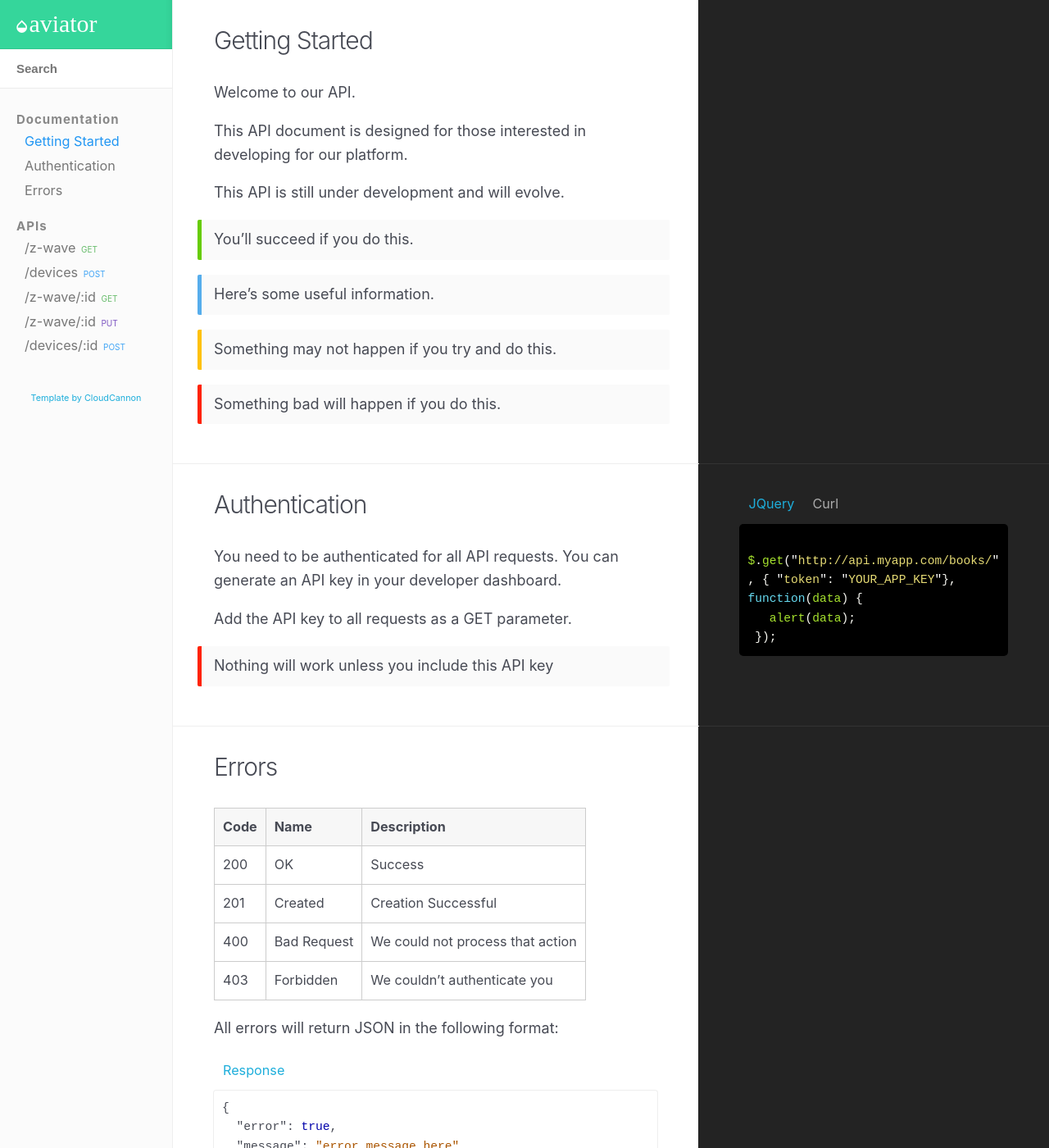
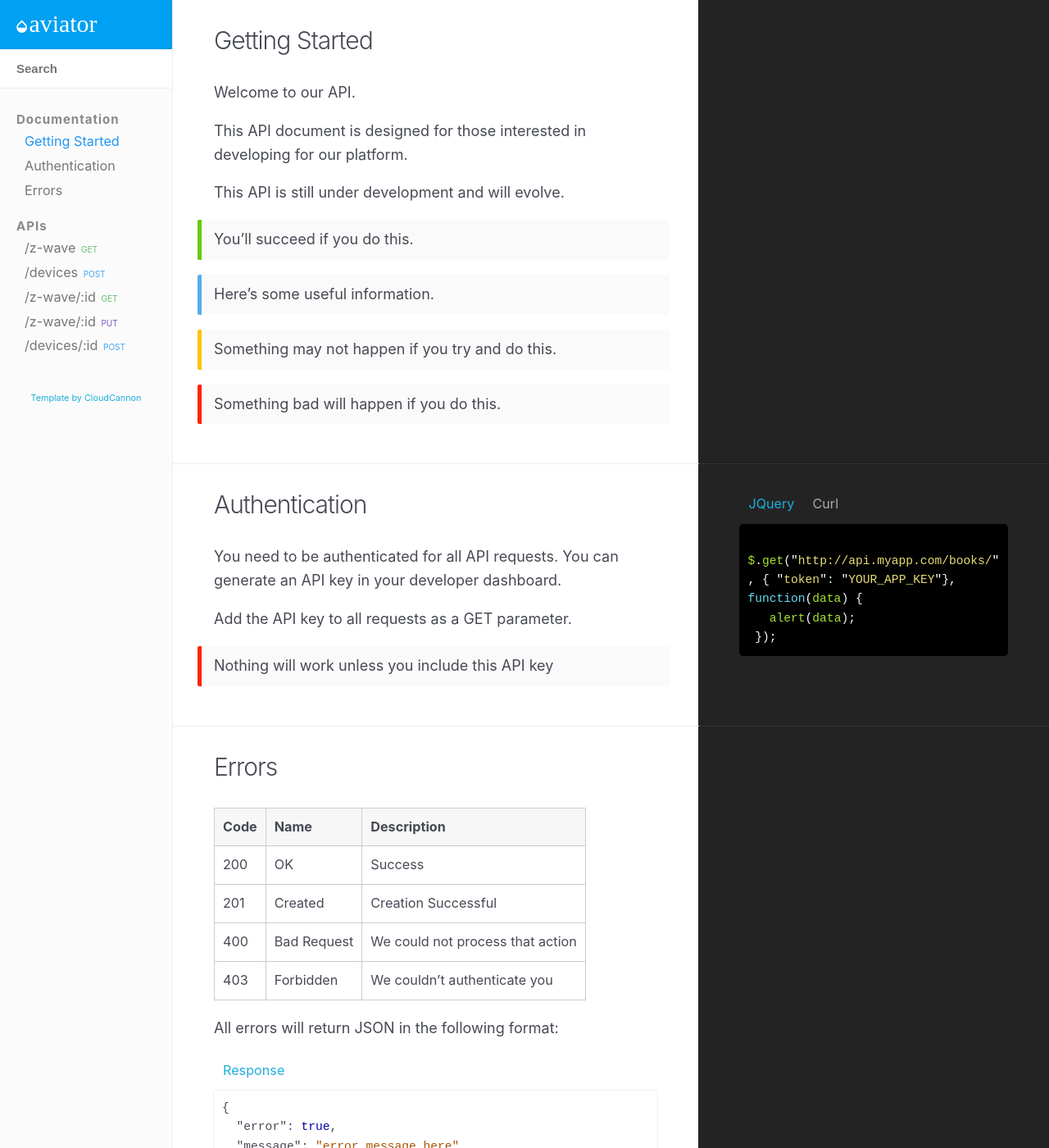
Before and after one commit to Lonero-Team/API, a Jekyll site: the page built from index.html, in a window 1280 px wide and 1400 px high. Shown: the whole window at 82% size. Built offline with Jekyll 4.4.1, drawn with Linux system fonts in a browser that asks for light colours; nearby versions of some CDN libraries.

Commit message:
Update style.scss

```diff
--- a/css/style.scss
+++ b/css/style.scss
@@ -3,7 +3,7 @@ layout: null
 sitemap: false
 ---
 
-$brand-colour: #35d69b;
+$brand-colour: #00a1f2;
 
 $nav-header-height: 60px;
 $nav-background-color: #f5f5f5;
```
